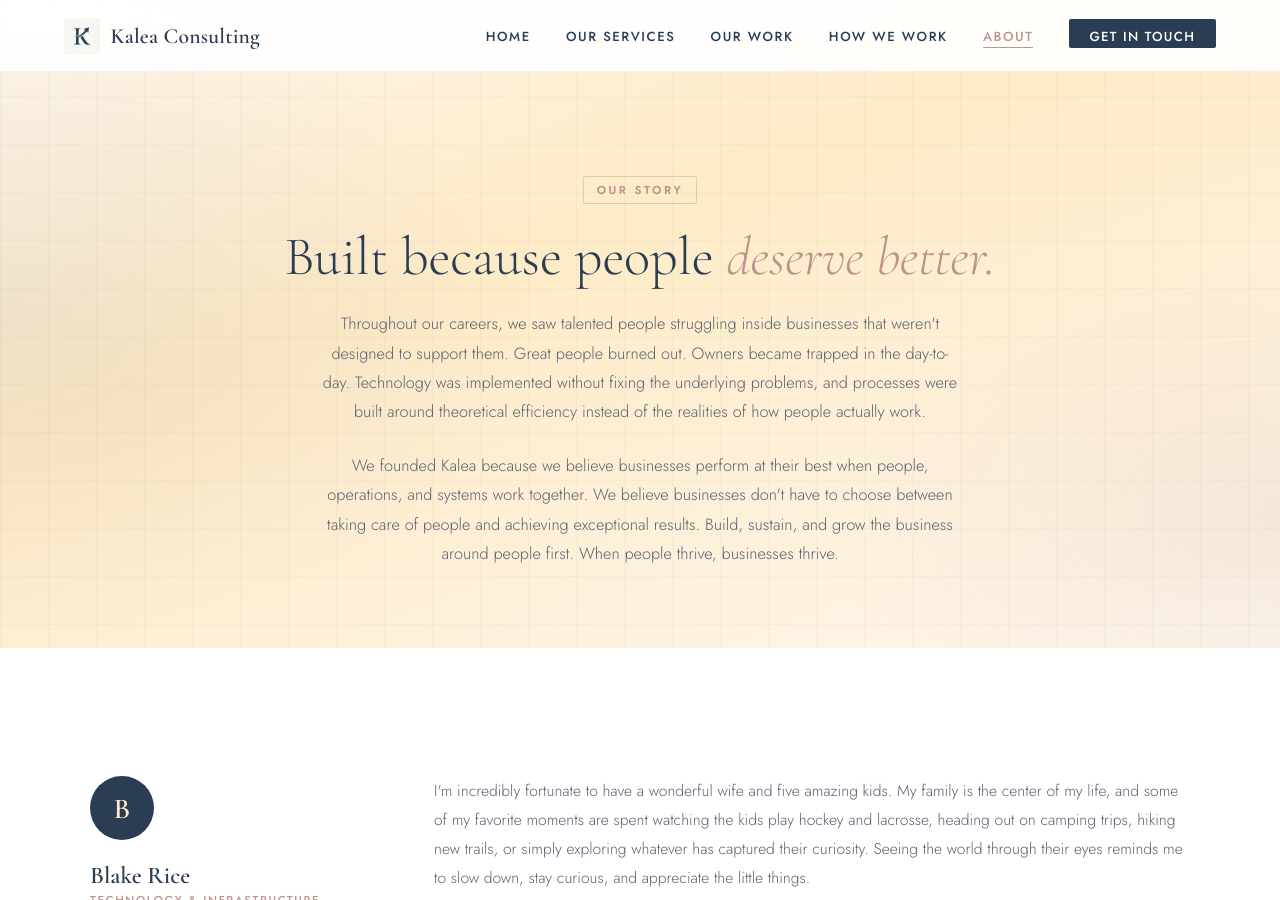
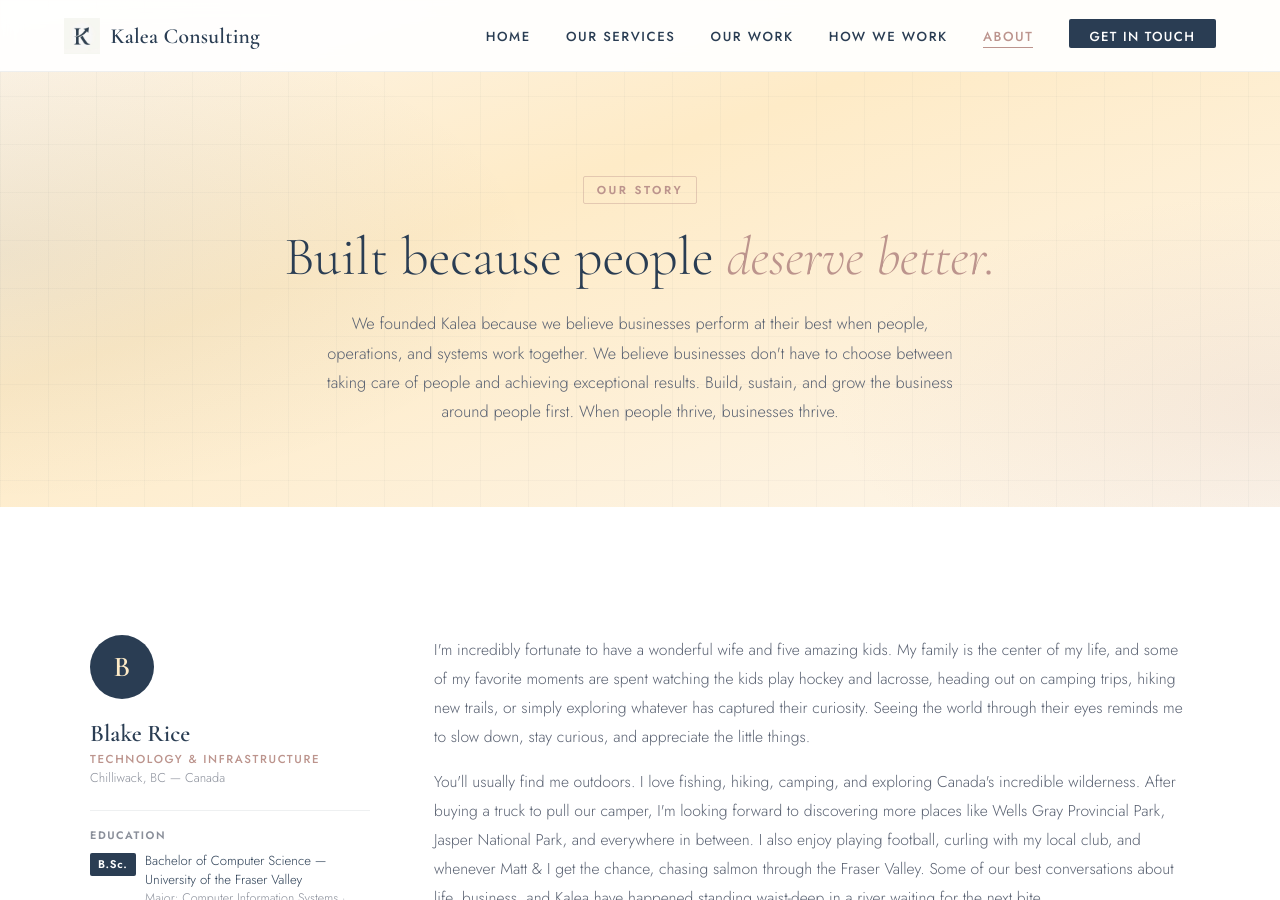
Before and after one commit to Kalea-Consulting/kaleaconsulting, a Jekyll site: the page built from about.html, in a window 1280 px wide and 900 px high. Built offline with Jekyll 4.4.1, drawn with Linux system fonts in a browser that asks for light colours.

Commit message:
Condensed the header about.html
Removed - Throughout our careers, we saw talented people struggling inside businesses that weren't designed to support them. Great people burned out. Owners became trapped in the day-to-day. Technology was implemented without fixing the underlying problems, and processes were built around theoretical efficiency instead of the realities of how people actually work.

```diff
--- a/about.html
+++ b/about.html
@@ -12,14 +12,7 @@ description: Meet the team behind Kalea Consulting — Blake Rice and Matt Schla
     <span class="hero-eyebrow fade-up">Our Story</span>
     <h1 class="fade-up">Built because people <em>deserve better.</em></h1>
     <p class="fade-up">
-        Throughout our careers, we saw talented people struggling inside businesses that weren't designed to support them.
-      Great people burned out. Owners became trapped in the day-to-day. Technology was implemented without fixing the
-      underlying problems, and processes were built around theoretical efficiency instead of the realities of how people
-      actually work.
-    </p>
-
-    <p class="fade-up" style="margin-top: 1.5rem;">
-        We founded Kalea because we believe businesses perform at their best when people, operations, and systems work
+      We founded Kalea because we believe businesses perform at their best when people, operations, and systems work
       together. We believe businesses don't have to choose between taking care of people and achieving exceptional
       results. Build, sustain, and grow the business around people first. When people thrive, businesses thrive.
     </p>
```
